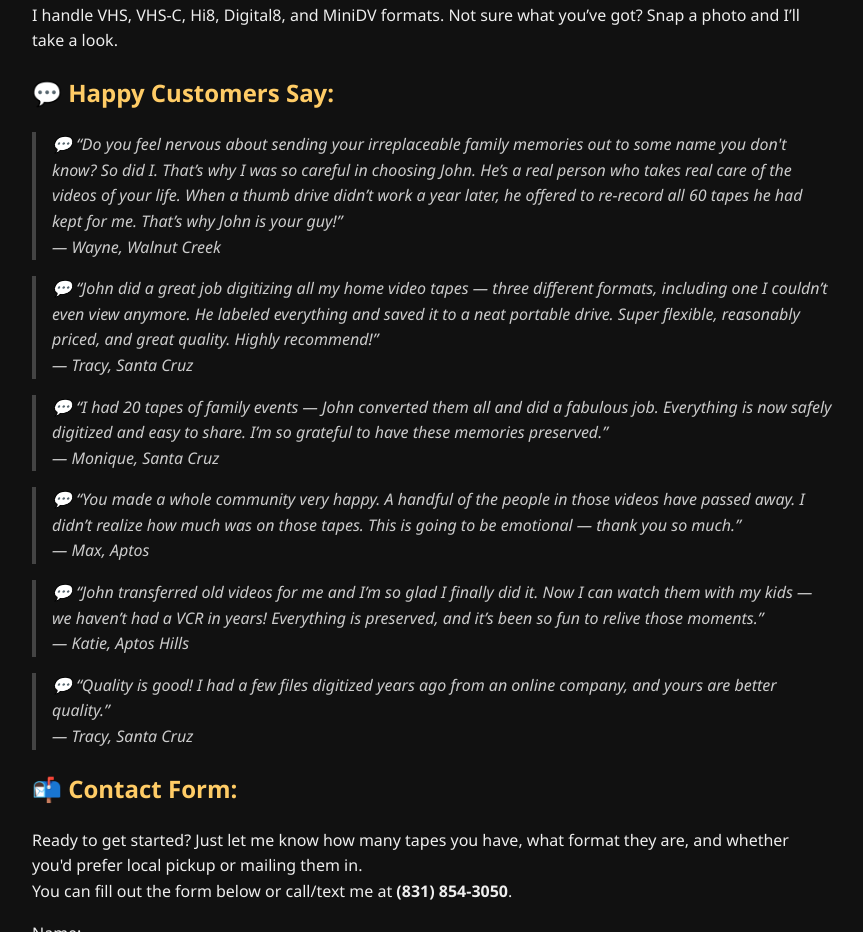
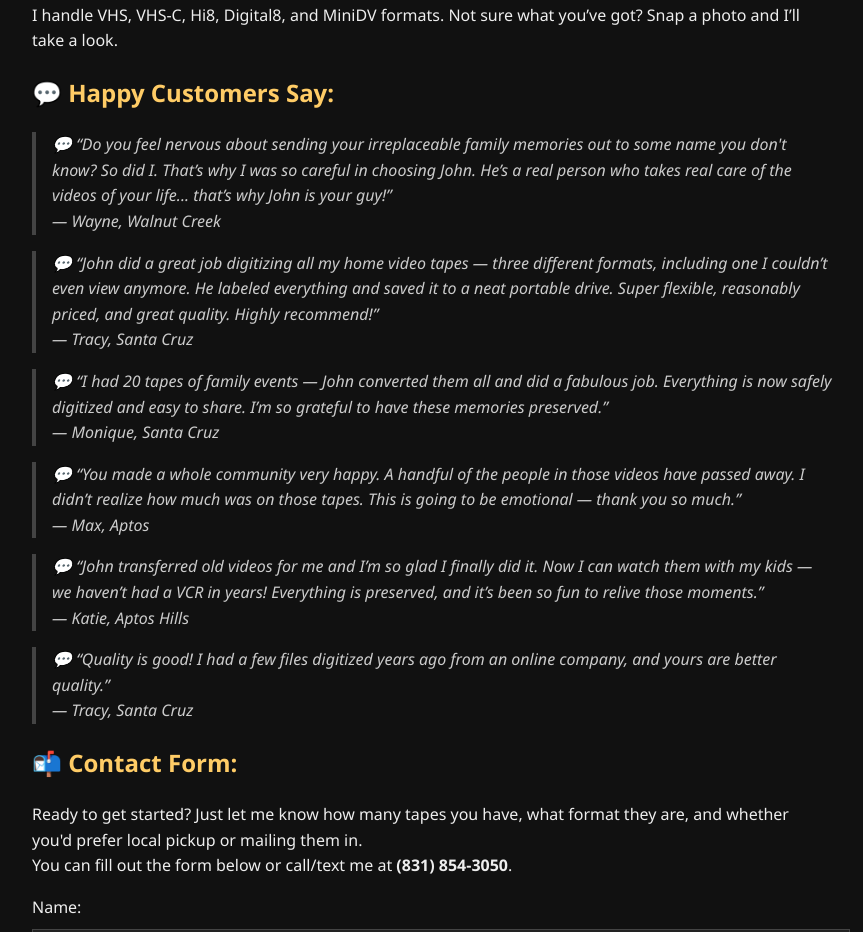
Before and after one commit to johnkyle4/santacruzvideotransfer, a plain HTML site: page index.html in a window 1280 px wide. Shown: the part 2631-3563 px from the top of the page, without its empty margins (208-1071 px from the left). Drawn offline with Linux system fonts and the light colour scheme.

Commit message:
Test change

```diff
--- a/index.html
+++ b/index.html
@@ -161,7 +161,7 @@
 
     <section>
       <h2 style="color:#ffcc66;">💬 Happy Customers Say:</h2>
-      <blockquote>💬 “Do you feel nervous about sending your irreplaceable family memories out to some name you don't know? So did I. That’s why I was so careful in choosing John. He’s a real person who takes real care of the videos of your life. When a thumb drive didn’t work a year later, he offered to re-record all 60 tapes he had kept for me. That’s why John is your guy!”<br>— Wayne, Walnut Creek</blockquote>
+      <blockquote>💬 “Do you feel nervous about sending your irreplaceable family memories out to some name you don't know? So did I. That’s why I was so careful in choosing John. He’s a real person who takes real care of the videos of your life... that’s why John is your guy!”<br>— Wayne, Walnut Creek</blockquote>
       <blockquote>💬 “John did a great job digitizing all my home video tapes — three different formats, including one I couldn’t even view anymore. He labeled everything and saved it to a neat portable drive. Super flexible, reasonably priced, and great quality. Highly recommend!”<br>— Tracy, Santa Cruz</blockquote>
       <blockquote>💬 “I had 20 tapes of family events — John converted them all and did a fabulous job. Everything is now safely digitized and easy to share. I’m so grateful to have these memories preserved.”<br>— Monique, Santa Cruz</blockquote>
       <blockquote>💬 “You made a whole community very happy. A handful of the people in those videos have passed away. I didn’t realize how much was on those tapes. This is going to be emotional — thank you so much.”<br>— Max, Aptos</blockquote>
```
